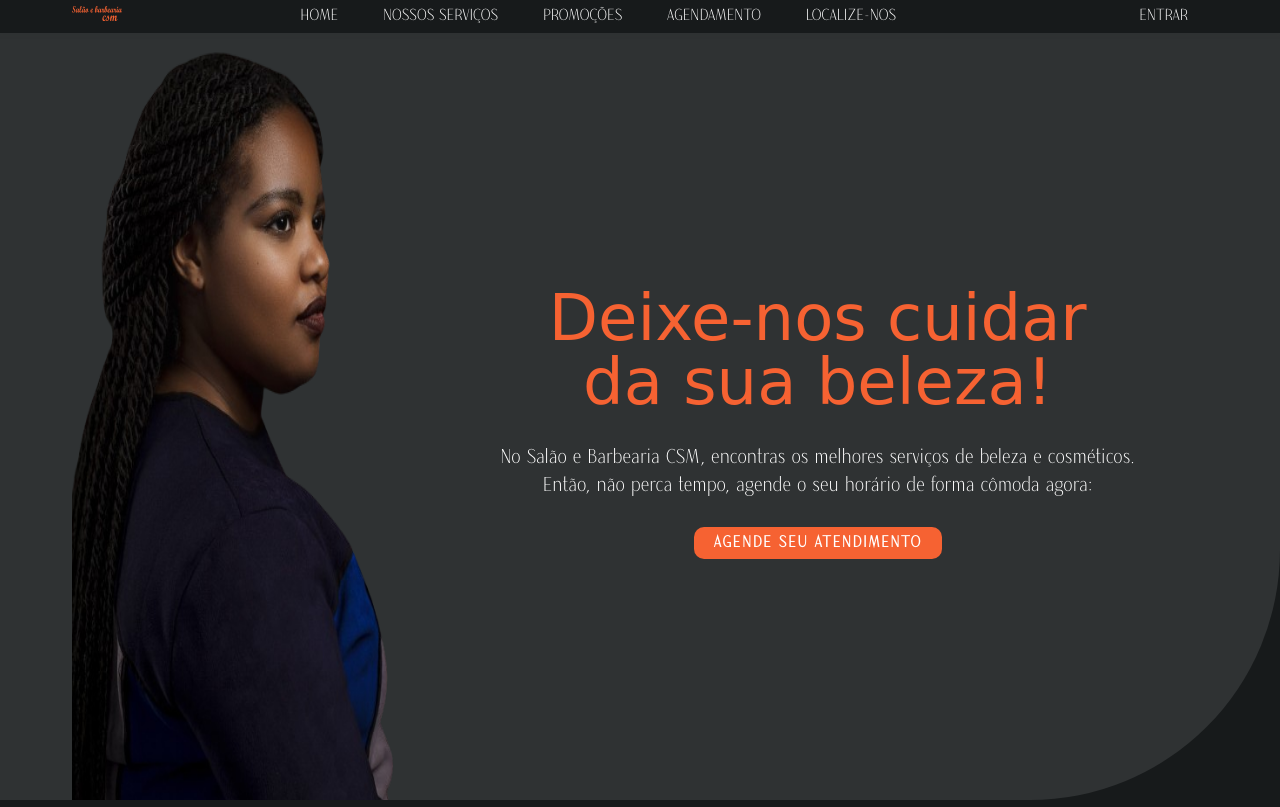
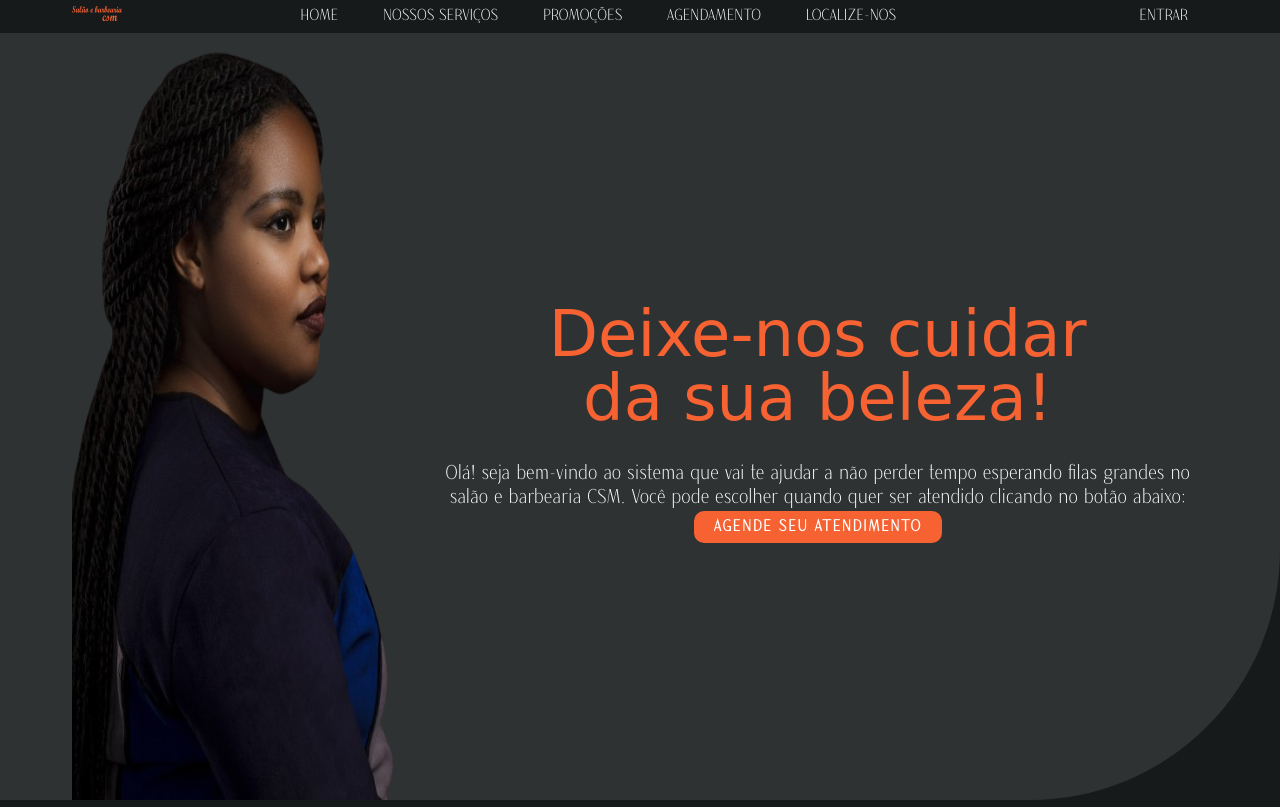
Before and after one commit to Oscar-Ossufo-Sail-Namicano/barbershop-csm, a Flask app: page / in a window 1280 px wide. Shown: the top 807 px of the page. Run offline with Flask 3, Linux system fonts and the light colour scheme; parts of the project's set-up code (start-up, migrations or seed data) failed here and were passed over.

Commit message:
index text change

```diff
--- a/templates/index.html
+++ b/templates/index.html
@@ -68,8 +68,7 @@
                         </div>
                         <div class="hero_content section_title">
                             <h1 >Deixe-nos cuidar <span class="modifier_span">da sua beleza!</span></h1>
-                            <p style="margin-bottom: .25rem;">No Salão e Barbearia CSM, encontras os melhores serviços de beleza e cosméticos.</p>
-                            <p>Então, não perca tempo, agende o seu horário de forma cômoda agora:</p>
+                            <p style="margin-bottom: .25rem;">Olá! seja bem-vindo ao sistema que vai te ajudar a não perder tempo esperando filas grandes no salão e barbearia CSM. Você pode escolher quando quer ser atendido clicando no botão abaixo:</p>
                             <a href="{{ url_for('scheduling') }}" class="btn">Agende seu atendimento</a>
                         </div>
 
```
